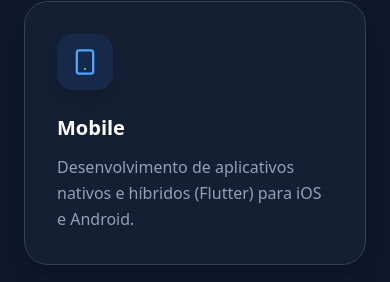
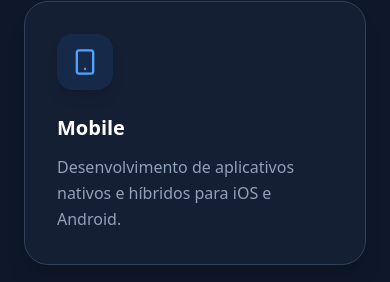
Before and after one commit to COMPLEXTI/lading_page_complexti, a React (Vite) app: page / in a window 390 px wide. Shown: the part 2456-2738 px from the top of the page. Built offline with nearby package versions, Linux system fonts and the light colour scheme.

Commit message:
Update mobile service description in App.tsx for clarity and conciseness

```diff
--- a/src/App.tsx
+++ b/src/App.tsx
@@ -258,7 +258,7 @@ const Services = () => (
 
       <div className="grid md:grid-cols-2 lg:grid-cols-4 gap-6">
         {[
-          { icon: Smartphone, title: 'Mobile', desc: 'Desenvolvimento de aplicativos nativos e híbridos (Flutter) para iOS e Android.', color: 'from-blue-500/20 to-blue-600/5', glow: 'group-hover:shadow-blue-500/20', border: 'group-hover:border-blue-500/50', iconColor: 'text-blue-400', iconBg: 'bg-blue-500/10' },
+          { icon: Smartphone, title: 'Mobile', desc: 'Desenvolvimento de aplicativos nativos e híbridos para iOS e Android.', color: 'from-blue-500/20 to-blue-600/5', glow: 'group-hover:shadow-blue-500/20', border: 'group-hover:border-blue-500/50', iconColor: 'text-blue-400', iconBg: 'bg-blue-500/10' },
           { icon: Code, title: 'Web', desc: 'Sistemas web complexos, portais e landing pages de alta performance.', color: 'from-green-500/20 to-green-600/5', glow: 'group-hover:shadow-green-500/20', border: 'group-hover:border-green-500/50', iconColor: 'text-green-400', iconBg: 'bg-green-500/10' },
           { icon: PenTool, title: 'UI/UX Design', desc: 'Interfaces modernas e intuitivas focadas na experiência do usuário.', color: 'from-purple-500/20 to-purple-600/5', glow: 'group-hover:shadow-purple-500/20', border: 'group-hover:border-purple-500/50', iconColor: 'text-purple-400', iconBg: 'bg-purple-500/10' },
           { icon: Users, title: 'Consultoria', desc: 'Estratégia de TI, arquitetura de software e transformação digital.', color: 'from-cyan-500/20 to-cyan-600/5', glow: 'group-hover:shadow-cyan-500/20', border: 'group-hover:border-cyan-500/50', iconColor: 'text-cyan-400', iconBg: 'bg-cyan-500/10' },
```
